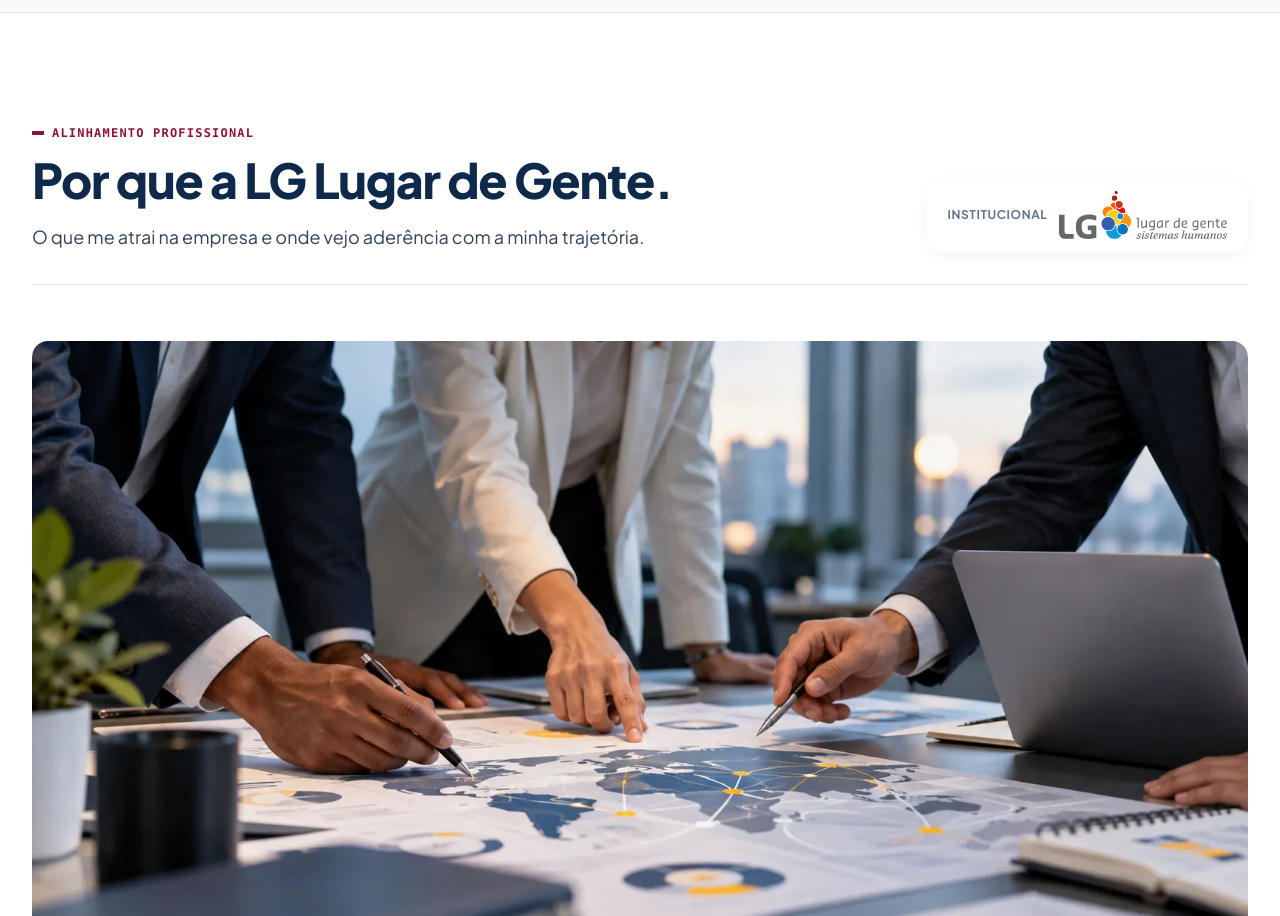
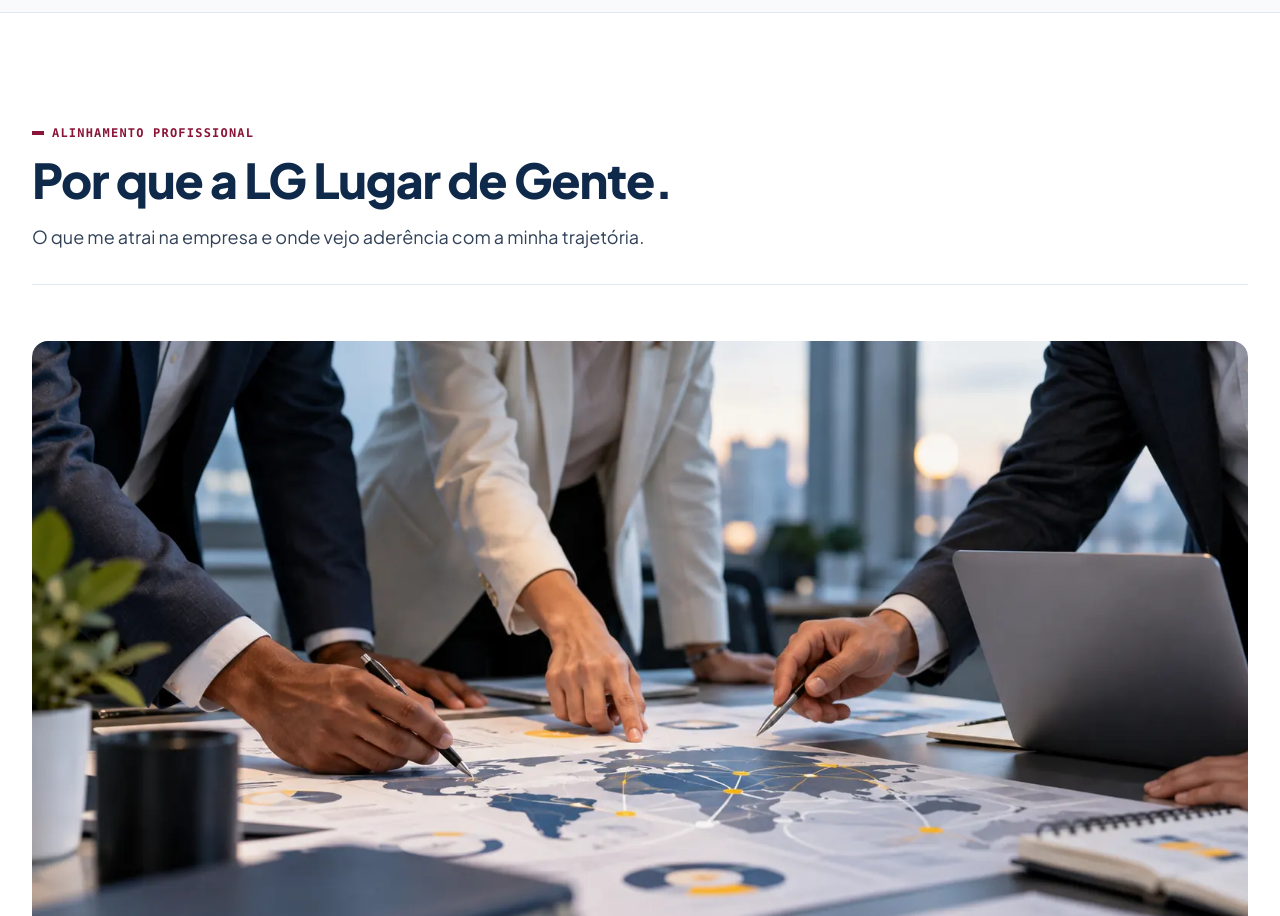
Before and after one commit to lusonocanada/LG-Gemini, a React (Vite) app: page / in a window 1280 px wide. Shown: the part 10320-11236 px from the top of the page. Built offline with nearby package versions, Linux system fonts and the light colour scheme.

Commit message:
Remove badge institucional da seção Por que LG

```diff
--- a/src/components/WhyLG.tsx
+++ b/src/components/WhyLG.tsx
@@ -1,6 +1,5 @@
 import ContextImage from './ContextImage';
 import { motion } from 'motion/react';
-import LGLogo from './LGLogo';
 
 export default function WhyLG() {
   const points = [
@@ -47,7 +46,7 @@
       <div className="max-w-7xl mx-auto px-4 sm:px-6 lg:px-8">
 
         {/* Header */}
-        <div className="flex flex-col md:flex-row md:items-end justify-between gap-6 mb-14 pb-8 border-b border-slate-200">
+        <div className="mb-14 pb-8 border-b border-slate-200">
           <div className="max-w-2xl">
             <div className="flex items-center gap-2 mb-3">
               <span className="w-3 h-1 bg-[#8A1538]" />
@@ -63,12 +62,6 @@
             <p className="text-base sm:text-lg text-slate-700 leading-relaxed font-normal">
               O que me atrai na empresa e onde vejo aderência com a minha trajetória.
             </p>
-          </div>
-
-          {/* Prominent LG Logo in Liquid Glass Badge */}
-          <div className="liquid-glass-pill px-5 py-3 rounded-2xl flex items-center gap-3 shrink-0 shadow-xs hover:shadow-md transition-shadow">
-            <span className="text-xs font-bold uppercase tracking-wider text-slate-500 hidden sm:inline">Institucional</span>
-            <LGLogo size="md" />
           </div>
         </div>
 
```
